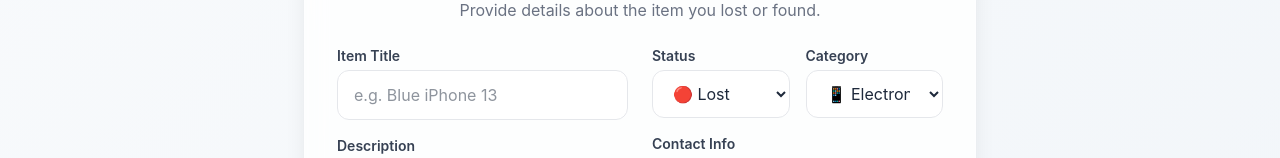
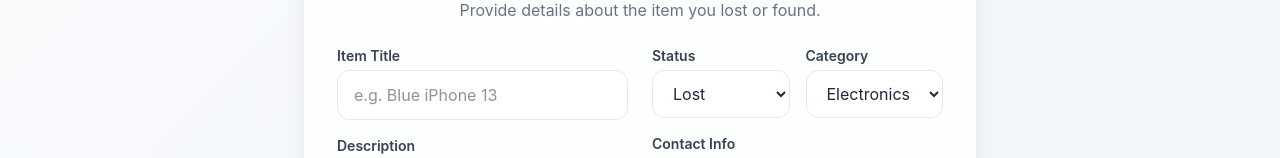
Before and after one commit to AngelPandaDev/Campus-Lost-Found-Portal, a React app: page /post in a window 1280 px wide. Shown: the part 241-399 px from the top of the page. Built offline with nearby package versions, Linux system fonts and the light colour scheme; the HTML template or start-up script is replaced by a standard one.

Commit message:
improved UI (removed emojis)

```diff
--- a/src/components/ItemForm.jsx
+++ b/src/components/ItemForm.jsx
@@ -101,8 +101,8 @@ export default function ItemForm({ onAdd }) {
                                 onChange={handleChange}
                                 className="w-full border border-gray-200 px-4 py-3 rounded-xl bg-white/50 backdrop-blur-sm focus:outline-none focus:ring-2 focus:ring-indigo-500 transition-all"
                             >
-                                <option value="lost">🔴 Lost</option>
-                                <option value="found">🟢 Found</option>
+                                <option value="lost">Lost</option>
+                                <option value="found">Found</option>
                             </select>
                         </div>
                         <div>
@@ -113,11 +113,11 @@ export default function ItemForm({ onAdd }) {
                                 onChange={handleChange}
                                 className="w-full border border-gray-200 px-4 py-3 rounded-xl bg-white/50 backdrop-blur-sm focus:outline-none focus:ring-2 focus:ring-indigo-500 transition-all"
                             >
-                                <option value="Electronics">📱 Electronics</option>
-                                <option value="Personal">💼 Personal</option>
-                                <option value="Documents">📄 Documents</option>
-                                <option value="Books">📚 Books</option>
-                                <option value="Other">✨ Other</option>
+                                <option value="Electronics">Electronics</option>
+                                <option value="Personal">Personal</option>
+                                <option value="Documents">Documents</option>
+                                <option value="Books">Books</option>
+                                <option value="Other">Other</option>
                             </select>
                         </div>
                     </div>
```
